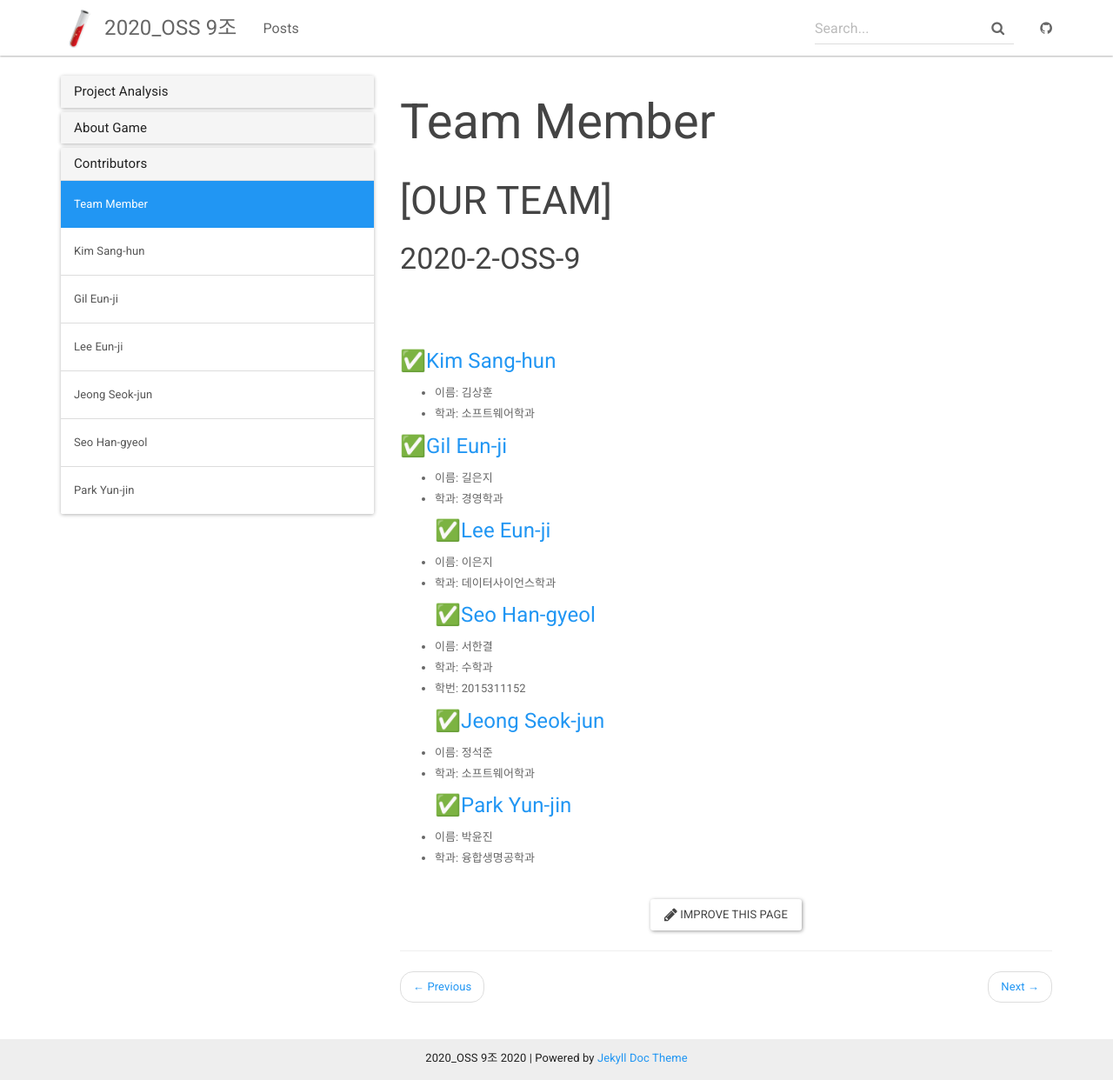
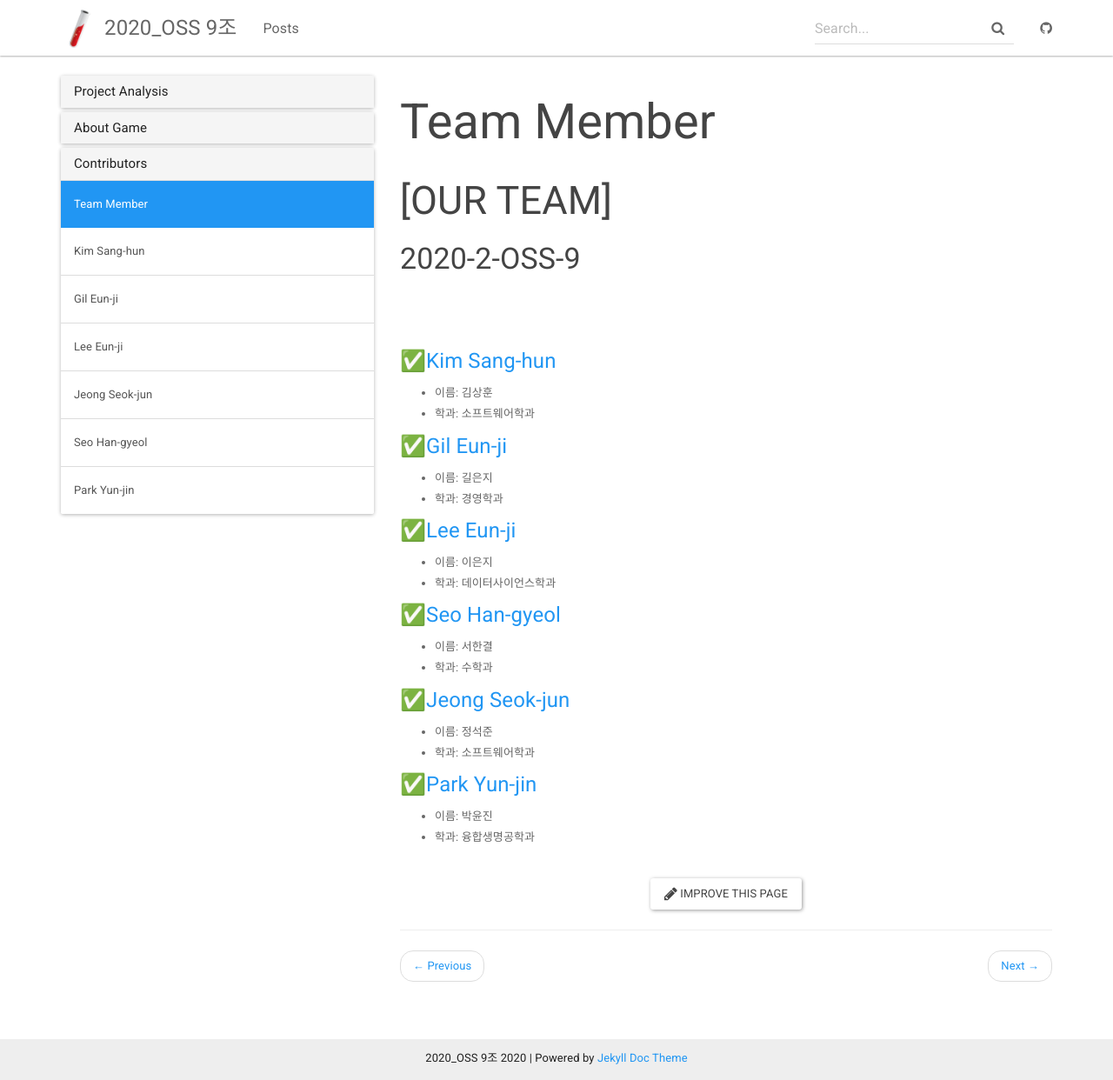
Before and after one commit to doolim98/2020-2-OSS-9, a Jekyll site: the page built from _docs/Teamrole/team_member.md, in a window 1280 px wide and 1242 px high. Shown: the whole window at 87% size. Built offline with Jekyll 4.4.1, drawn with Linux system fonts in a browser that asks for light colours.

Commit message:
Update team_member.md

```diff
--- a/_docs/Teamrole/team_member.md
+++ b/_docs/Teamrole/team_member.md
@@ -11,16 +11,19 @@ permalink: /docs/team_member/
 #### &#9989;[Gil Eun-ji](https://github.com/EunJiGil)<br>
 - 이름: 길은지 <br>
 - 학과: 경영학과 <br>
+
 #### &#9989;[Lee Eun-ji](https://github.com/eunji0123)<br>
 - 이름: 이은지 <br>
 - 학과: 데이터사이언스학과 <br>
+
 #### &#9989;[Seo Han-gyeol](https://github.com/Seo-han-gyeol)<br>
 - 이름: 서한결 <br>
 - 학과: 수학과 <br>
-- 학번: 2015311152 <br>
+
 #### &#9989;[Jeong Seok-jun](https://github.com/June1010)<br>
 - 이름: 정석준 <br>
 - 학과: 소프트웨어학과 <br>
+
 #### &#9989;[Park Yun-jin](https://github.com/younjin0520)<br>
 - 이름: 박윤진 <br>
 - 학과: 융합생명공학과 <br>
```
